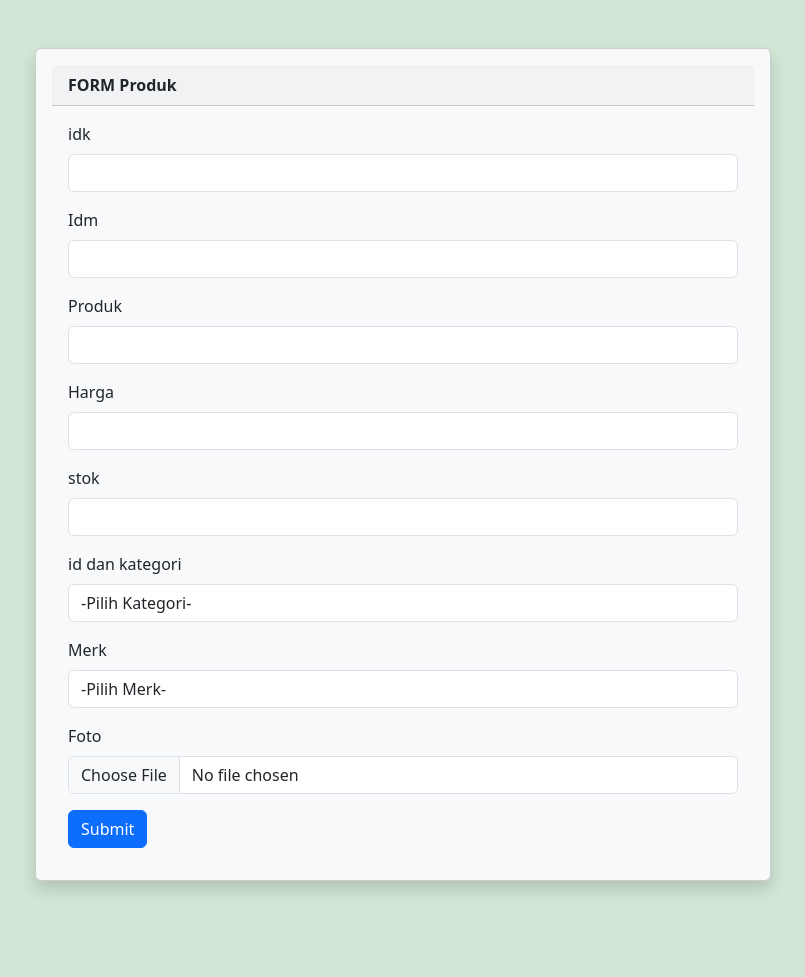
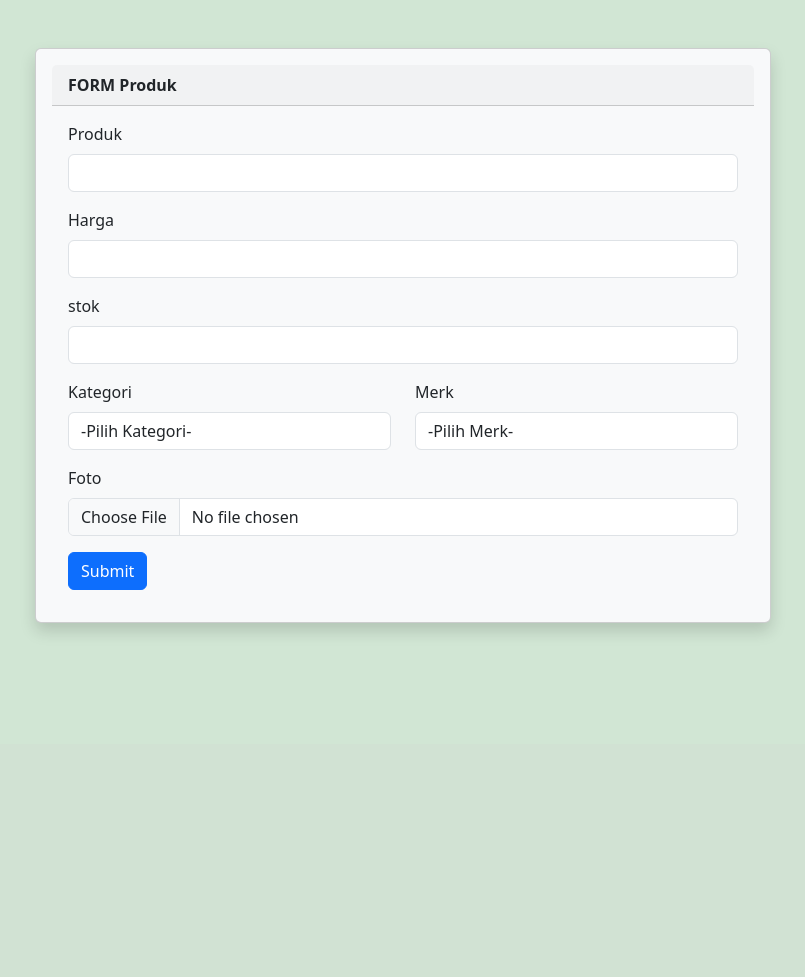
Before and after one commit to kiExaa/uas_KhairuRizki, a PHP site: page /uas_KhairuRizki/produk/form_tambah.php in a window 1280 px wide. Shown: the part 56-1033 px from the top of the page, without its empty margins (237-1042 px from the left). After the commit the page ends 689 px from the top, so only its background shows below. Run offline with PHP 8.4, Linux system fonts and the light colour scheme; data that the repository does not hold is empty.

Commit message:
Update form_tambah.php

```diff
--- a/gadget/produk/form_tambah.php
+++ b/gadget/produk/form_tambah.php
@@ -24,16 +24,7 @@
                     </div>
                     <div class="card-body">
                         <form action="proses_tambah.php" method="POST" enctype="multipart/form-data">
-                            <div class="mb-3">
-                                <label for="exampleInputEmail1" class="form-label">idk</label>
-                                <input name="idk" type="text" class="form-control" id="exampleInputEmail1"
-                                    aria-describedby="emailHelp">
-                            </div>
-                            <div class="mb-3">
-                                <label for="exampleInputEmail1" class="form-label">Idm</label>
-                                <input name="idm" type="text" class="form-control" id="exampleInputEmail1"
-                                    aria-describedby="emailHelp">
-                            </div>
+                            <!-- idk dan idm dihapus, cukup kategori dan merk relasi -->
                             <div class="mb-3">
                                 <label for="exampleInputEmail1" class="form-label">Produk</label>
                                 <input name="nama_produk" type="text" class="form-control" id="exampleInputEmail1"
@@ -64,51 +55,37 @@
                                     <label class="form-check-label" for="inlineRadio2">Perempuan</label>
                                 </div>
                             </div> -->
-                            <div class="mb-3">
-                                <label for="exampleInputEmail1" class="form-label">id dan kategori</label>
-                                <select class="form-control" name="kategori" id="">
+                            <div class="row mb-3">
+                                <div class="col">
+                                    <label for="kategori" class="form-label">Kategori</label>
+                                    <select class="form-control" name="kategori" id="kategori">
                                         <option value="">-Pilih Kategori-</option>
-                                    <!-- <option value="IPA">IPA</option> -->
                                         <?php
-                                        //kode untuk looping datat jurusan
                                             include_once('../koneksi.php');
                                             $qry_kategori = "SELECT * FROM kategori";
                                             $data_kategori = mysqli_query($koneksi,$qry_kategori);
                                             foreach($data_kategori as $item_kategori){
                                         ?>
-                                    <option value="<?=$item_kategori['id']?>"><?=$item_kategori['kode_k']?>  -  <?=$item_kategori['nama_kategori']?></option>
-
-                                    <!-- <option value="<?=$item_pendaftaran['id']?>"><?=$item_pendaftaran['gelombang']?></option> -->
-                                    <?php
-                                        //penutup kode looping jurusan
-                                        }
+                                        <option value="<?=$item_kategori['id']?>"><?=$item_kategori['kode_k']?> - <?=$item_kategori['nama_kategori']?></option>
+                                        <?php }
                                         ?>
                                     </select>
                                 </div>
-                            <div class="mb-3">
-                                <label for="exampleInputEmail1" class="form-label">Merk</label>
-                                <select class="form-control" name="merk" id="">
+                                <div class="col">
+                                    <label for="merk" class="form-label">Merk</label>
+                                    <select class="form-control" name="merk" id="merk">
                                         <option value="">-Pilih Merk-</option>
-                                    <!-- <option value="IPA">IPA</option> -->
                                         <?php
-                                        //kode untuk looping datat jurusan
                                             include_once('../koneksi.php');
                                             $qry_merk = "SELECT * FROM merk";
                                             $data_merk = mysqli_query($koneksi,$qry_merk);
                                             foreach($data_merk as $item_merk){
                                         ?>
                                         <option value="<?=$item_merk['id']?>"><?=$item_merk['kode_m']?> - <?=$item_merk['nama_merk']?></option>
-                                    <?php
-                                        //penutup kode looping jurusan
-                                        }
+                                        <?php }
                                         ?>
                                     </select>
-
-                                <!-- <div class="mb-3">
-                                <label for="exampleInputEmail1" class="form-label">Pendaftaran</label>
-                                <input name="alamat" type="text" class="form-control" id="exampleInputEmail1"
-                                    aria-describedby="emailHelp">
-                            </div> -->
+                                </div>
                             </div>
                             <div class="mb-3">
                                 <label for="exampleInputEmail1" class="form-label">Foto</label>
```
Lines whose indentation alone changed are shown as unchanged.
